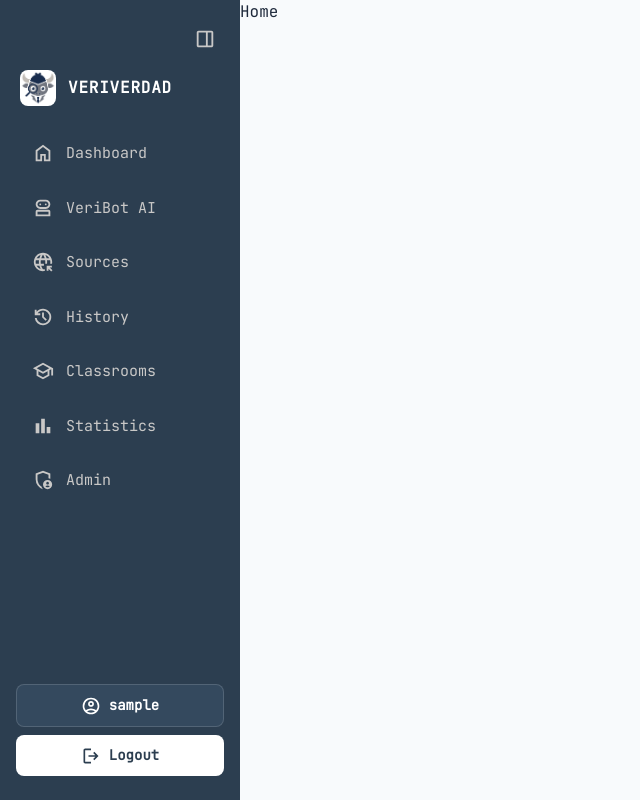
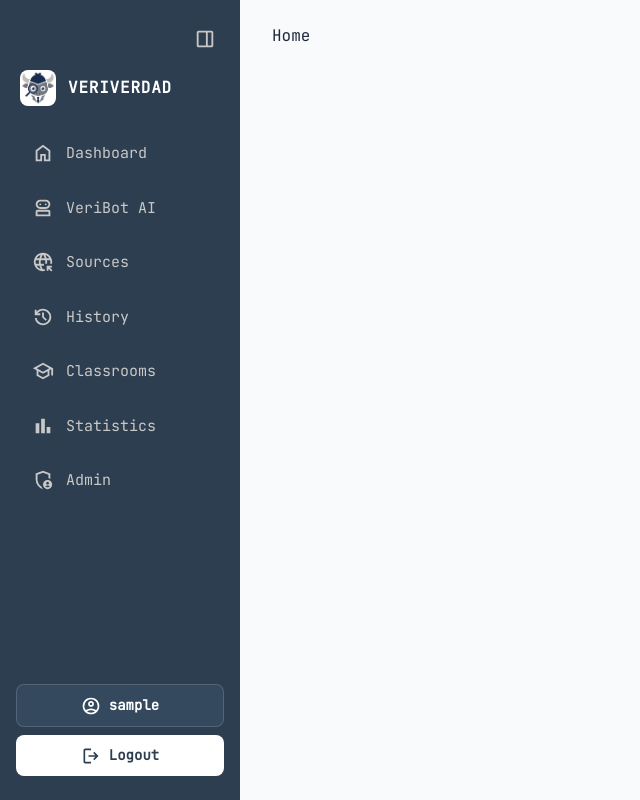
Before and after one commit to IMOitself/VeriVerdad, a React (Vite) app in the folder frontend/: page /home in a window 1280 px wide. Shown: the whole page, without its empty margins (0-640 px from the left). Built offline with nearby package versions, Linux system fonts and the light colour scheme; no server answers; sample sign-in values are in the browser's storage.

Commit message:
feat(Home): add styling for page content and update Home component imports

```diff
--- a/frontend/src/pages/Home.css
+++ b/frontend/src/pages/Home.css
@@ -1 +1,5 @@
-/* Home.css */
+.page-content {
+	flex: 1;
+	padding: 24px 32px;
+	box-sizing: border-box;
+}
--- a/frontend/src/pages/Home.jsx
+++ b/frontend/src/pages/Home.jsx
@@ -1,5 +1,5 @@
-import './Home.css';
-import Sidebar from '../components/dashboard/Sidebar';
+import './Home.css'
+import Sidebar from '../components/dashboard/Sidebar'
 
 export default function Home() {
 	return (
@@ -9,5 +9,5 @@ export default function Home() {
 				<h1>Home</h1>
 			</main>
 		</div>
-	);
+	)
 }
```
